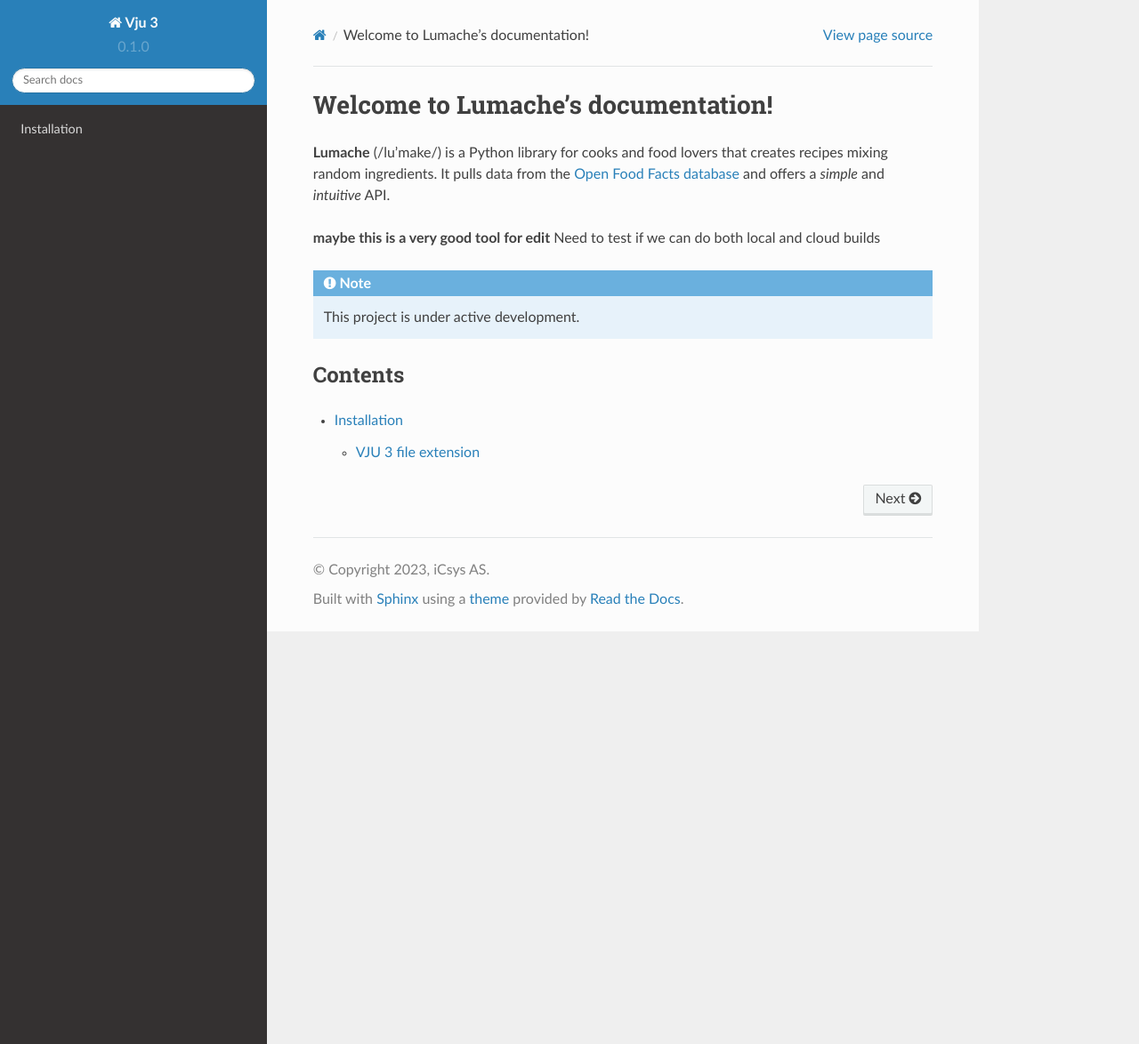
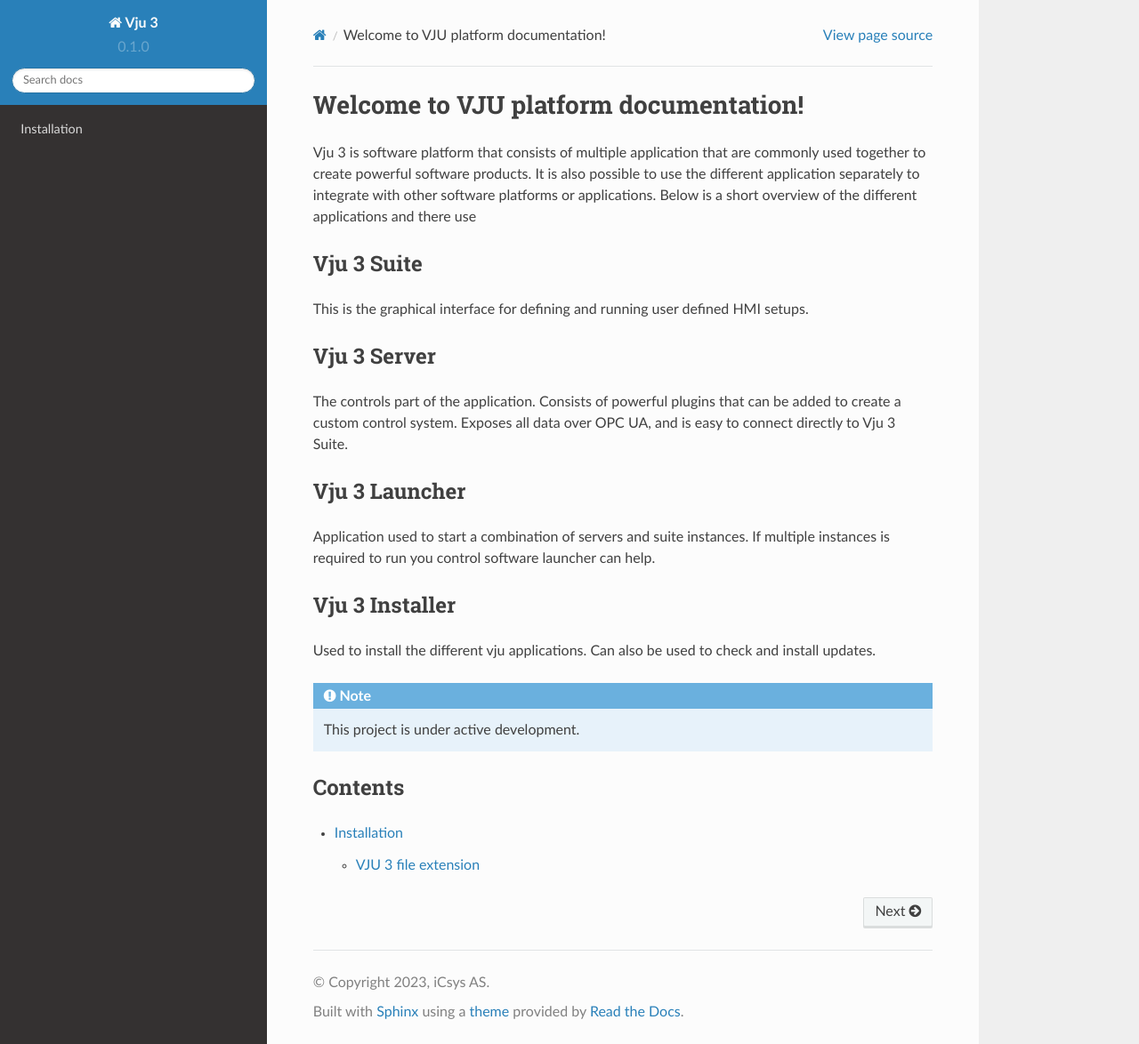
Before and after one commit to xsIceman/rtdTutorial, a Sphinx documentation site: the page built from docs/source/index.rst, in a window 1280 px wide and 1174 px high. Shown: the whole window at 89% size. Built offline with Sphinx 7.4.7 and the Read the Docs theme 2.0.0, drawn with Linux system fonts in a browser that asks for light colours.

Commit message:
Added more background info on applications

```diff
--- a/docs/source/index.rst
+++ b/docs/source/index.rst
@@ -1,12 +1,29 @@
-Welcome to Lumache's documentation!
+Welcome to VJU platform documentation!
 ===================================
 
-**Lumache** (/lu'make/) is a Python library for cooks and food lovers
-that creates recipes mixing random ingredients.
-It pulls data from the `Open Food Facts database <https://world.openfoodfacts.org/>`_
-and offers a *simple* and *intuitive* API.
+Vju 3 is software platform that consists of multiple application that are commonly used together to create powerful software products.
+It is also possible to use the different application separately to integrate with other software platforms or applications.
+Below is a short overview of the different applications and there use
 
-**maybe this is a very good tool for edit** Need to test if we can do both local and cloud builds
+Vju 3 Suite
+-----------
+
+This is the graphical interface for defining and running user defined HMI setups.
+
+Vju 3 Server
+------------
+
+The controls part of the application. Consists of powerful plugins that can be added to create a custom control system. Exposes all data over OPC UA, and is easy to connect directly to Vju 3 Suite.
+
+Vju 3 Launcher
+--------------
+
+Application used to start a combination of servers and suite instances. If multiple instances is required to run you control software launcher can help.
+
+Vju 3 Installer
+---------------
+
+Used to install the different vju applications. Can also be used to check and install updates.
 
 .. Check out the :doc:`usage` section for further information, including
  how to :ref:`installation` the project.
```
